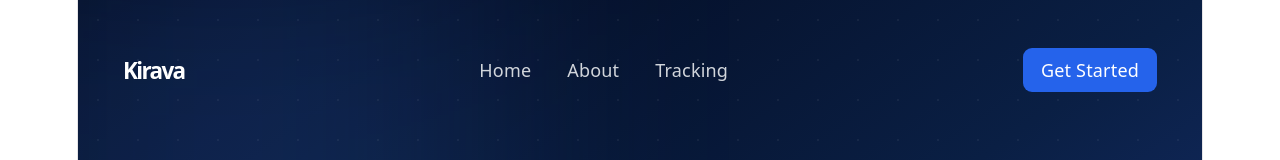
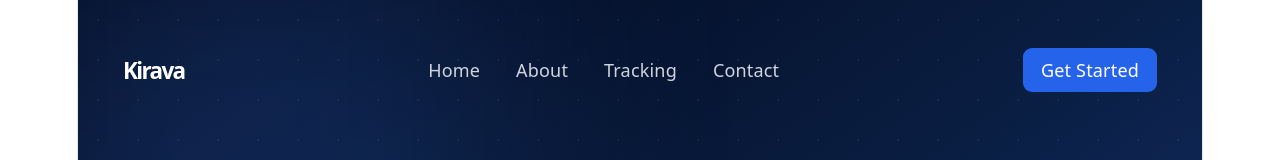
Before and after one commit to mochamadfahmifadillah/kirava-logistics, a React (Vite) app: page / in a window 1280 px wide. Shown: the top 160 px of the page. Built offline with nearby package versions, Linux system fonts and the light colour scheme.

Commit message:
Menambahkan Contact

```diff
--- a/src/components/layout/Navbar.jsx
+++ b/src/components/layout/Navbar.jsx
@@ -9,6 +9,7 @@ export default function Navbar() {
         <Link to="/">Home</Link>
         <Link to="/about">About</Link>
         <Link to="/tracking">Tracking</Link>
+        <Link to="/contact">Contact</Link>
       </div>
 
       <button className="bg-blue-600 px-4 py-2 rounded-lg text-white">
```
